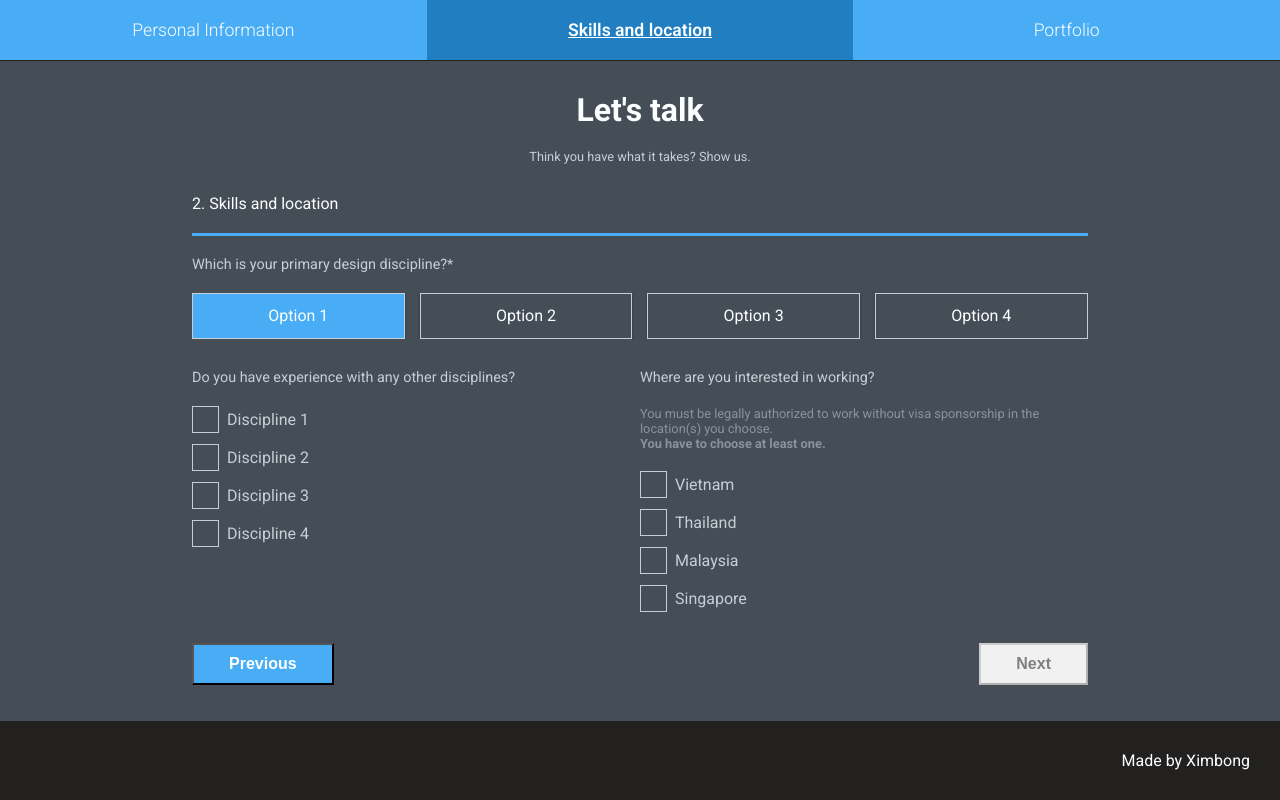
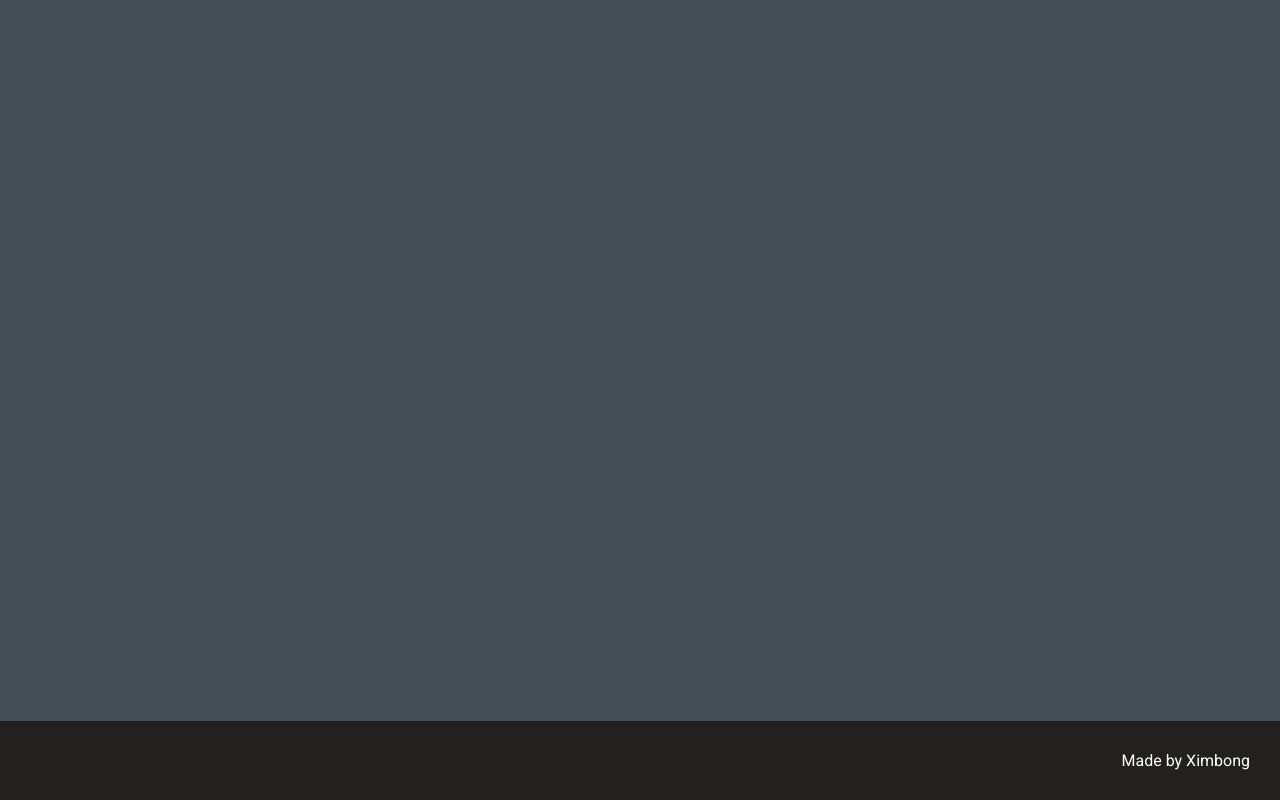
Before and after one commit to ximbong/form-router-validation, a React (Create React App) app: page /part2 in a window 1280 px wide. Built offline with nearby package versions, Linux system fonts and the light colour scheme.

Commit message:
Change routes for online deploying

```diff
--- a/src/App.js
+++ b/src/App.js
@@ -81,12 +81,12 @@ class App extends Component {
         <div className="wrapper">
           <div className="content">
             <Route
-              path="/"
+              path="/form-router-validation/"
               render={() => <NavBar current_page={current_page} />}
             />
-            <Route path="/" component={Title} />
+            <Route path="/form-router-validation/" component={Title} />
             <Route
-              path="/"
+              path="/form-router-validation/"
               exact={true}
               render={() => (
                 <PersonalInfo
@@ -97,7 +97,7 @@ class App extends Component {
               )}
             />
             <Route
-              path="/part2"
+              path="/form-router-validation/part2"
               render={() => (
                 <Skill
                   data={skill}
@@ -107,7 +107,7 @@ class App extends Component {
               )}
             />
             <Route
-              path="/part3"
+              path="/form-router-validation/part3"
               render={() => (
                 <Portfolio
                   data={portfolio}
--- a/src/components/PersonalInfo/index.js
+++ b/src/components/PersonalInfo/index.js
@@ -210,7 +210,11 @@ class PersonalInfo extends Component {
           />
         </div>
         <button className="submitButton next" disabled={!formValidity}>
-          {formValidity ? <Link to="/part2">Next</Link> : <span>Next</span>}
+          {formValidity ? (
+            <Link to="/form-router-validation/part2">Next</Link>
+          ) : (
+            <span>Next</span>
+          )}
         </button>
       </form>
     );
--- a/src/components/Portfolio/index.js
+++ b/src/components/Portfolio/index.js
@@ -50,7 +50,7 @@ class Portfolio extends Component {
           id="otherInfo"
         />
         <button className="submitButton previous">
-          <Link to="/part2">Previous</Link>
+          <Link to="/form-router-validation/part2">Previous</Link>
         </button>
         <button className="submitButton next" disabled={!validity}>
           <span>Submit</span>
--- a/src/components/Skill/index.js
+++ b/src/components/Skill/index.js
@@ -152,10 +152,14 @@ class Skill extends Component {
           </div>
         </div>
         <button className="submitButton previous">
-          <Link to="/">Previous</Link>
+          <Link to="/form-router-validation/">Previous</Link>
         </button>
         <button className="submitButton next" disabled={!formValidity}>
-          {formValidity ? <Link to="/part3">Next</Link> : <span>Next</span>}
+          {formValidity ? (
+            <Link to="/form-router-validation/part3">Next</Link>
+          ) : (
+            <span>Next</span>
+          )}
         </button>
       </form>
     );
```
